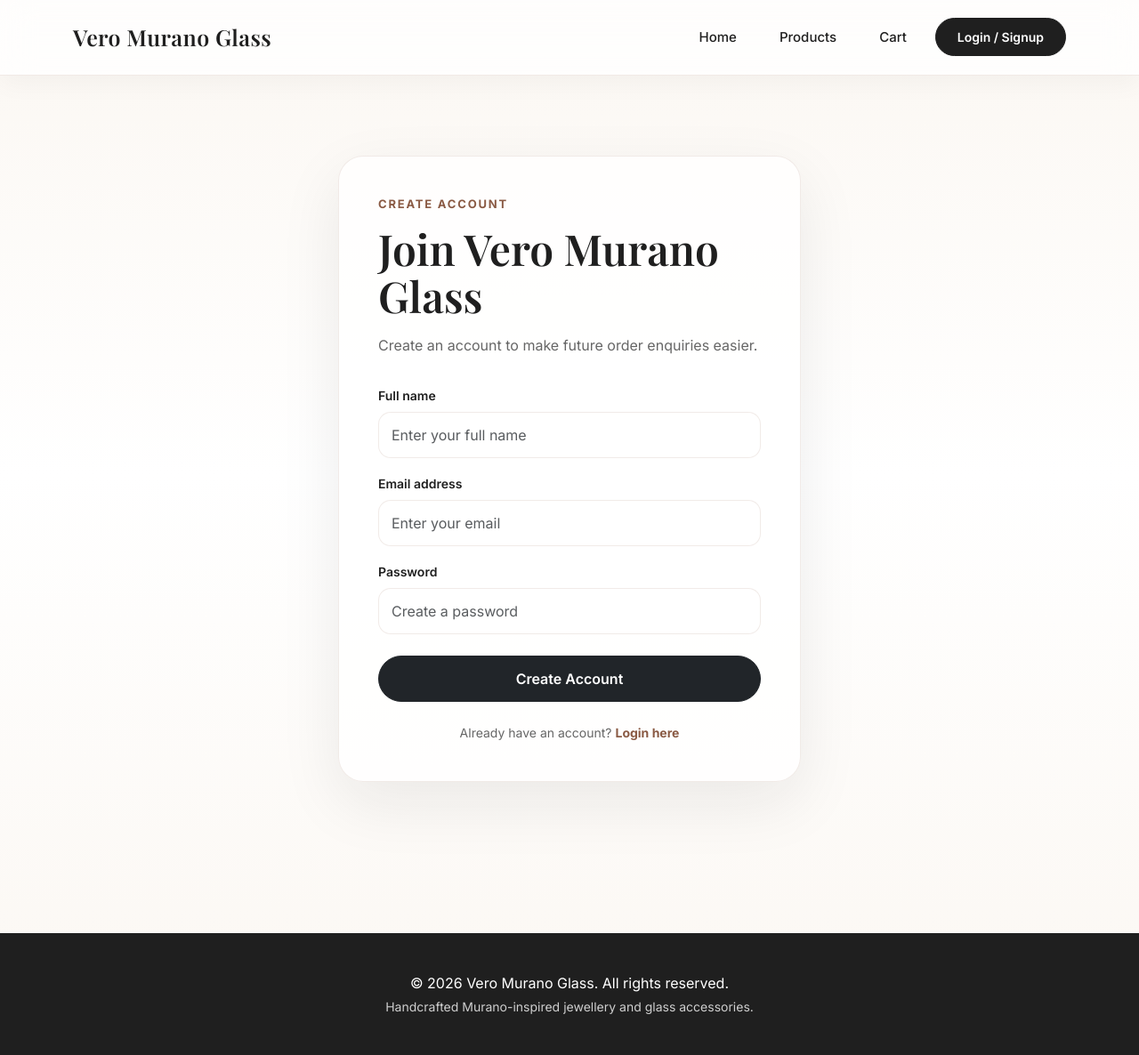
After one commit to wowitsaneesh/vero-murano-glass-website, a Flask app: page /signup in a window 1280 px wide. The commit adds this page. Shown: the whole page at 89% size. Run offline with Flask 3, Linux system fonts and the light colour scheme.

Commit message:
Create login and signup pages

```diff
--- a/app/routes.py
+++ b/app/routes.py
@@ -27,3 +27,11 @@ def products_by_category(category_name):
         products=filtered_products,
         selected_category=category_name
     )
+
+@app.route("/login")
+def login():
+    return render_template("login.html")
+
+@app.route("/signup")
+def signup():
+    return render_template("signup.html")
--- a/app/static/css/styles.css
+++ b/app/static/css/styles.css
@@ -370,3 +370,73 @@ body {
 .back-link:hover {
     text-decoration: underline;
 }
+
+.auth-page {
+    padding: 90px 20px;
+}
+
+.auth-card {
+    max-width: 520px;
+    margin: 0 auto;
+    padding: 44px;
+    border: 1px solid var(--color-border-soft);
+    border-radius: 28px;
+    background: rgba(255, 255, 255, 0.78);
+    box-shadow: 0 24px 70px rgba(31, 31, 31, 0.08);
+}
+
+.auth-card h1 {
+    margin-bottom: 16px;
+    font-family: "Playfair Display", serif;
+    font-size: clamp(34px, 5vw, 48px);
+    line-height: 1.1;
+    color: var(--color-text);
+}
+
+.auth-intro {
+    margin-bottom: 30px;
+    color: var(--color-muted);
+    font-size: 16px;
+    line-height: 1.7;
+}
+
+.auth-card .form-label {
+    color: var(--color-text);
+    font-size: 14px;
+    font-weight: 600;
+}
+
+.auth-card .form-control {
+    padding: 13px 14px;
+    border-radius: 14px;
+    border: 1px solid var(--color-border-soft);
+}
+
+.auth-card .form-control:focus {
+    border-color: var(--color-accent);
+    box-shadow: 0 0 0 0.2rem rgba(138, 90, 68, 0.12);
+}
+
+.auth-button {
+    width: 100%;
+    border-radius: 999px;
+    padding: 13px 30px;
+    font-weight: 600;
+}
+
+.auth-switch-text {
+    margin: 24px 0 0;
+    color: var(--color-muted);
+    font-size: 14px;
+    text-align: center;
+}
+
+.auth-switch-text a {
+    color: var(--color-accent);
+    font-weight: 700;
+    text-decoration: none;
+}
+
+.auth-switch-text a:hover {
+    text-decoration: underline;
+}
--- a/app/templates/base.html
+++ b/app/templates/base.html
@@ -43,7 +43,7 @@
                     </li>
 
                     <li class="nav-item">
-                        <a class="btn btn-dark px-4" href="#">Login / Signup</a>
+                        <a class="btn btn-dark px-4" href="{{ url_for('login') }}">Login / Signup</a>
                     </li>
                 </ul>
             </div>
--- /dev/null
+++ b/app/templates/signup.html
@@ -0,0 +1,43 @@
+{% extends "base.html" %}
+
+{% block content %}
+    <main class="auth-page">
+        <div class="container">
+            <div class="auth-card">
+                <p class="eyebrow-text">Create account</p>
+
+                <h1>Join Vero Murano Glass</h1>
+
+                <p class="auth-intro">
+                    Create an account to make future order enquiries easier.
+                </p>
+
+                <form>
+                    <div class="mb-3">
+                        <label for="name" class="form-label">Full name</label>
+                        <input type="text" id="name" name="name" class="form-control" placeholder="Enter your full name">
+                    </div>
+
+                    <div class="mb-3">
+                        <label for="email" class="form-label">Email address</label>
+                        <input type="email" id="email" name="email" class="form-control" placeholder="Enter your email">
+                    </div>
+
+                    <div class="mb-4">
+                        <label for="password" class="form-label">Password</label>
+                        <input type="password" id="password" name="password" class="form-control" placeholder="Create a password">
+                    </div>
+
+                    <button type="submit" class="btn btn-dark auth-button">
+                        Create Account
+                    </button>
+                </form>
+
+                <p class="auth-switch-text">
+                    Already have an account?
+                    <a href="{{ url_for('login') }}">Login here</a>
+                </p>
+            </div>
+        </div>
+    </main>
+{% endblock %}
```
Also changed, not shown: app/templates/login.html (added, +38 -0 lines).
